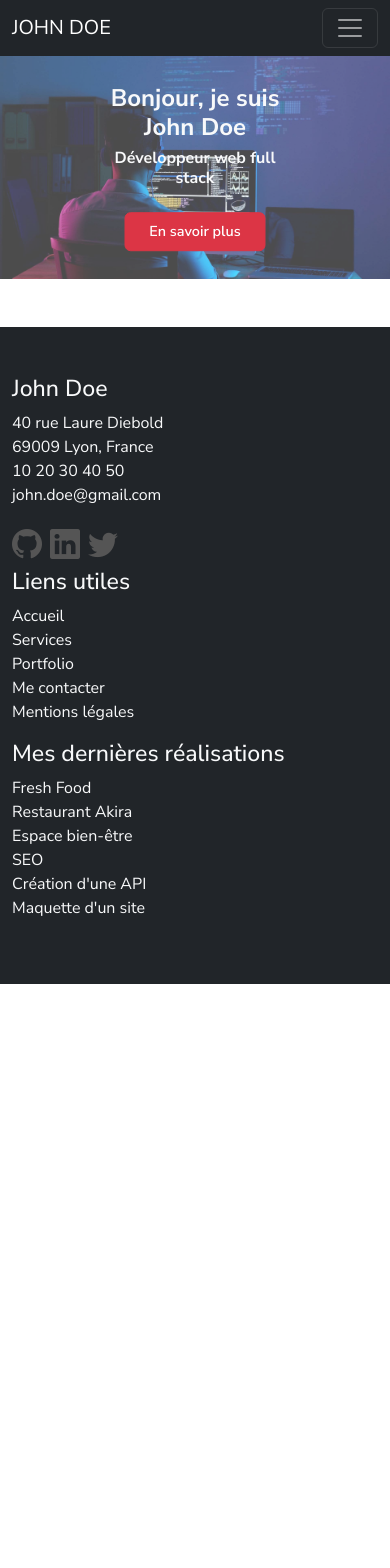
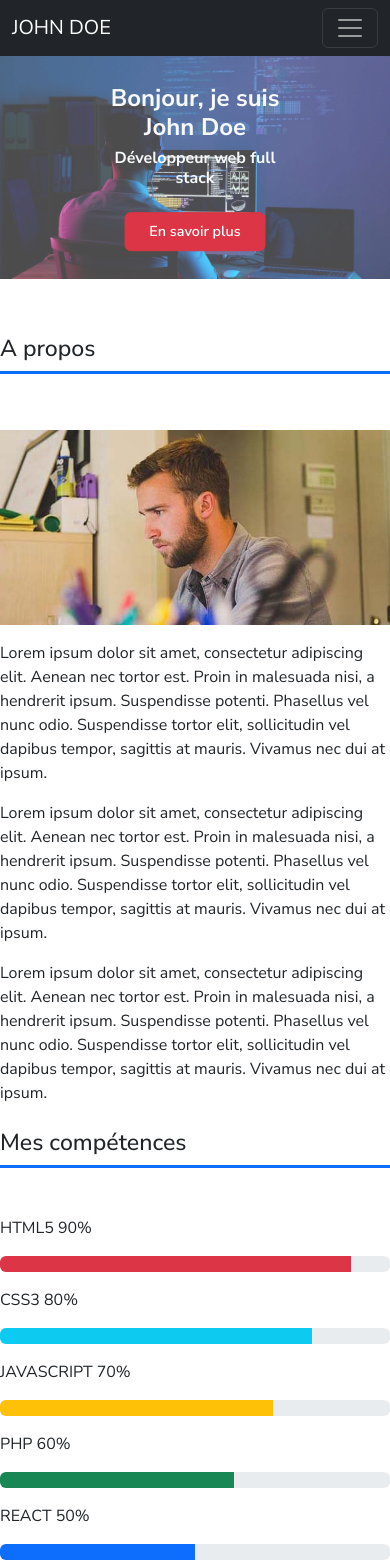
Before and after one commit to Myleeprita/portfolio-react, a React (Create React App) app: page / in a window 390 px wide. Shown: the top 1568 px of the page. Before the commit the page ends 984 px from the top, so only its background shows below. Built offline with nearby package versions, Linux system fonts and the light colour scheme; no server answers.

Commit message:
Add section présentation + responsive

```diff
--- a/src/App.css
+++ b/src/App.css
@@ -89,6 +89,12 @@ body {
     font-size: 0.9rem;
   }
 }
+
+
+           /* bloc présentation */
+
+
+
 /* CSS FOOTER */
 
 .social-icon {
--- a/src/pages/Home.js
+++ b/src/pages/Home.js
@@ -1,4 +1,5 @@
 import monImage from '../assets/hero-bg.jpg';
+import MonImage from '../assets/john-doe-about.jpg'
 import '../App.css';
 import { useEffect, useState } from 'react';
 
@@ -19,6 +20,7 @@ export default function Home() {
     }, []);
 
     return (
+        <>
             <div className="position-relative text-center">
                 {/* IMAGE */}
                 <img src={monImage} alt="img" className="img-fluid w-100 img-hero" />
@@ -68,5 +70,76 @@ export default function Home() {
                     </div>
                 </div>
             </div>
+
+                                {/* SECTION PRESENTATION */}
+            <section className="mt-5">
+                <div className="row justify-content-center">
+
+                    {/* 1ER BLOC */}
+
+                    <div className="col-12 col-lg-3">
+                        <h3 className="border-bottom border-3 py-2 border-primary"> A propos </h3>
+                        <div>
+                            <img src={MonImage} alt="img" className="img-fluid w-100 mb-3 mt-5" />
+                        </div>
+                        <p>
+                            Lorem ipsum dolor sit amet, consectetur adipiscing elit. Aenean nec tortor est.
+                            Proin in malesuada nisi, a hendrerit ipsum. Suspendisse potenti. Phasellus vel nunc odio.
+                            Suspendisse tortor elit, sollicitudin vel dapibus tempor, sagittis at mauris. Vivamus nec dui at ipsum.
+                        </p>
+                        <p>
+                            Lorem ipsum dolor sit amet, consectetur adipiscing elit. Aenean nec tortor est.
+                            Proin in malesuada nisi, a hendrerit ipsum. Suspendisse potenti. Phasellus vel nunc odio.
+                            Suspendisse tortor elit, sollicitudin vel dapibus tempor, sagittis at mauris. Vivamus nec dui at ipsum.
+                        </p>
+                        <p>
+                            Lorem ipsum dolor sit amet, consectetur adipiscing elit. Aenean nec tortor est.
+                            Proin in malesuada nisi, a hendrerit ipsum. Suspendisse potenti. Phasellus vel nunc odio.
+                            Suspendisse tortor elit, sollicitudin vel dapibus tempor, sagittis at mauris. Vivamus nec dui at ipsum.
+                        </p>
+                    </div>
+
+                    {/* 2EME BLOC */}
+
+                    <div className="col-12 col-lg-3">
+                        <h3 className="border-bottom border-3 py-2 border-primary"> Mes compétences </h3>
+                        <div className="mb-3 mt-5">
+                            <p> HTML5 90% </p>
+                            <div className="progress">
+                                <div className="progress-bar bg-danger" role="progressbar" aria-label="Danger example" style={{ width: "90%" }} aria-valuenow="100" aria-valuemin="0" aria-valuemax="100"></div>
+                            </div>
+                        </div>
+
+                        <div className="mb-3">
+                            <p> CSS3 80% </p>
+                            <div className="progress">
+                                <div className="progress-bar bg-info" role="progressbar" aria-label="Info example" style={{ width: "80%" }} aria-valuenow="80" aria-valuemin="0" aria-valuemax="100"></div>
+                            </div>
+                        </div>
+
+                        <div className="mb-3">
+                            <p> JAVASCRIPT 70% </p>
+                            <div className="progress">
+                                <div className="progress-bar bg-warning" role="progressbar" aria-label="Warning example" style={{ width: "70%" }} aria-valuenow="75" aria-valuemin="0" aria-valuemax="100"></div>
+                            </div>
+                        </div>
+
+                        <div className="mb-3">
+                            <p> PHP 60% </p>
+                            <div className="progress">
+                                <div className="progress-bar bg-success" role="progressbar" aria-label="Success example" style={{ width: "60%" }} aria-valuenow="60" aria-valuemin="0" aria-valuemax="100"></div>
+                            </div>
+                        </div>
+
+                        <div className="mb-3">
+                            <p> REACT 50% </p>
+                            <div className="progress">
+                                <div className="progress-bar" role="progressbar" aria-label="Default example" style={{ width: "50%" }} aria-valuenow="50" aria-valuemin="0" aria-valuemax="100"></div>
+                            </div>
+                        </div>
+                    </div>
+                </div>
+            </section>
+        </>
     );
 }
```
Lines whose indentation alone changed are shown as unchanged.
